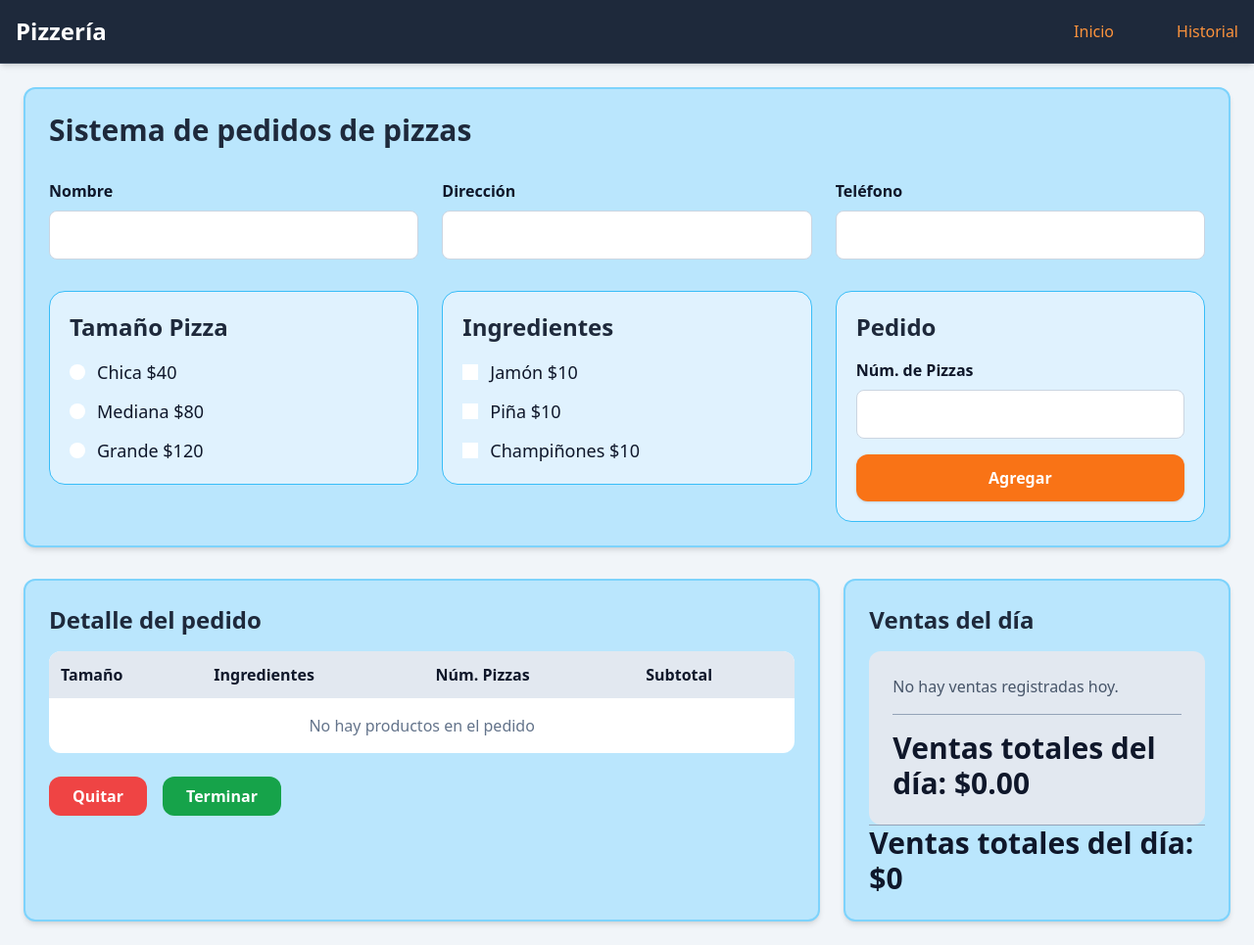
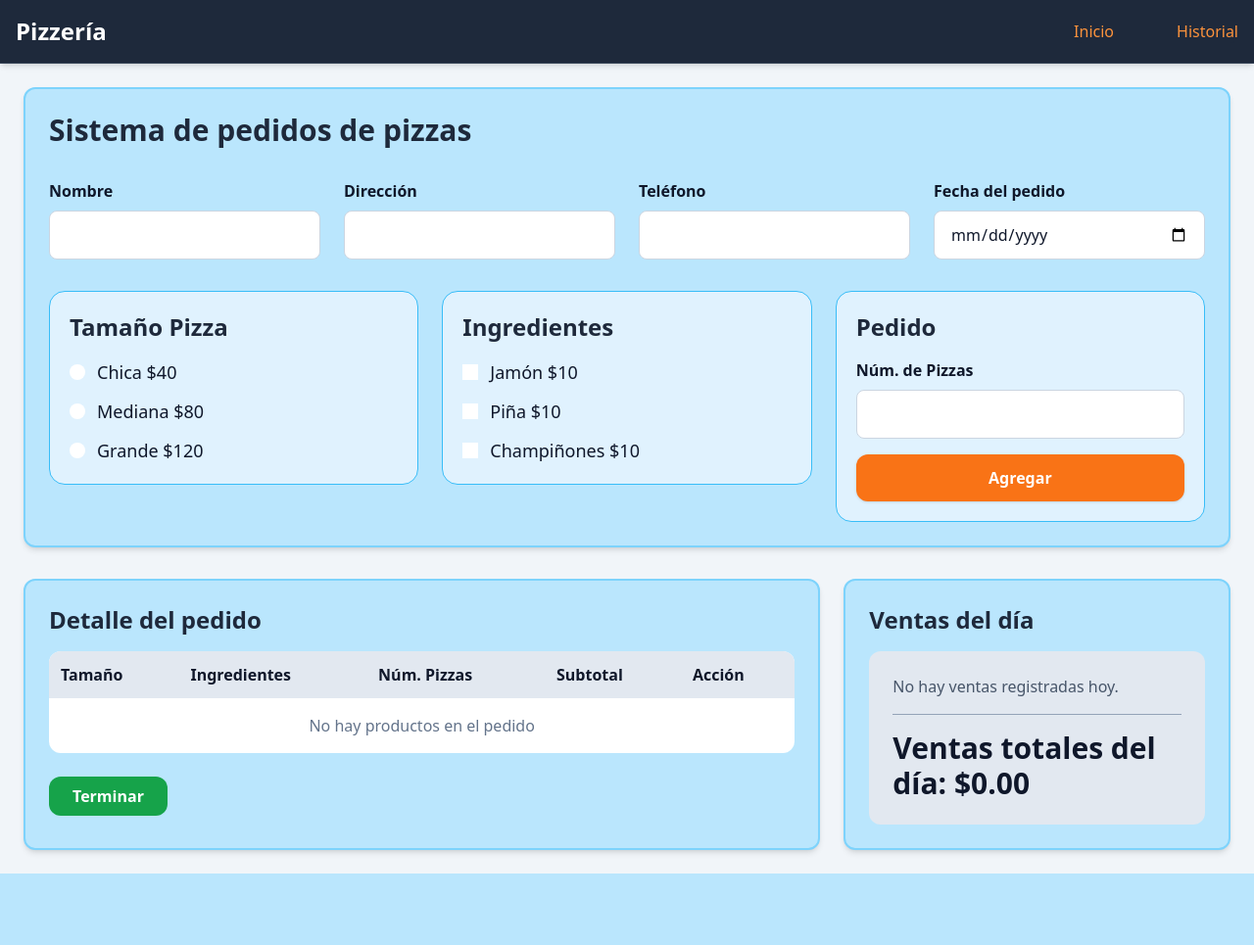
Before and after one commit to IDGS-805-23001515/examePizzas, a Flask app: page / in a window 1280 px wide. Shown: the whole page at 98% size. After the commit the page ends 892 px from the top, so only its background shows below. Run offline with Flask 3, Linux system fonts and the light colour scheme; data comes from the database, SQL or seed files in the repository; parts of the project's set-up code (start-up, migrations or seed data) failed here and were passed over; some libraries are stand-ins or nearby versions.

Commit message:
Revisado y con cambios en el salon

```diff
--- a/forms.py
+++ b/forms.py
@@ -1,6 +1,8 @@
 from flask_wtf import FlaskForm
 from wtforms import StringField, RadioField, SelectMultipleField, IntegerField, widgets
 from wtforms.validators import DataRequired, NumberRange
+from wtforms.fields import DateField
+
 
 class MultiCheckboxField(SelectMultipleField):
     widget = widgets.ListWidget(prefix_label=False)
@@ -21,6 +23,12 @@ class PizzaForm(FlaskForm):
         validators=[DataRequired()]
     )
 
+    fecha = DateField(
+    "Fecha del pedido",
+    format="%Y-%m-%d",
+    validators=[DataRequired()]
+)
+
     ingredientes = MultiCheckboxField(
         "Ingredientes",
         choices=[
--- a/pizzas/routes.py
+++ b/pizzas/routes.py
@@ -21,6 +21,7 @@ PRECIOS_INGREDIENTES = {
 
 
 
+
 @pizzas.route("/", methods=["GET"])
 @pizzas.route("/index", methods=["GET"])
 def index():
@@ -30,6 +31,13 @@ def index():
         session["detalle_pedido"] = []
 
     detalle_pedido = session["detalle_pedido"]
+
+    if detalle_pedido:
+        primer_item = detalle_pedido[0]
+        form.nombre.data = primer_item["nombre"]
+        form.direccion.data = primer_item["direccion"]
+        form.telefono.data = primer_item["telefono"]
+        form.fecha.data = datetime.strptime(primer_item["fecha"], "%Y-%m-%d").date()
 
     pedidos_hoy = Pedido.query.filter(Pedido.fecha == date.today()).all()
 
@@ -51,8 +59,6 @@ def index():
         total_dia=total_dia
     )
 
-
-
 @pizzas.route("/agregar", methods=["POST"])
 def agregar():
     form = PizzaForm()
@@ -67,6 +73,7 @@ def agregar():
     tamano = form.tamano.data
     ingredientes = form.ingredientes.data
     cantidad = form.cantidad.data
+    fecha = form.fecha.data
 
     precio_tamano = PRECIOS_TAMANO.get(tamano, 0)
     total_ingredientes = sum(PRECIOS_INGREDIENTES.get(i, 0) for i in ingredientes)
@@ -84,7 +91,8 @@ def agregar():
         "subtotal": subtotal,
         "nombre": form.nombre.data,
         "direccion": form.direccion.data,
-        "telefono": form.telefono.data
+        "telefono": form.telefono.data,
+        "fecha": str(fecha)
     })
 
     session["detalle_pedido"] = detalle_pedido
@@ -94,20 +102,20 @@ def agregar():
     return redirect(url_for("pizzas.index"))
 
 
-
 @pizzas.route("/quitar", methods=["POST"])
 def quitar():
+    indice = int(request.form.get("indice"))
+
     if "detalle_pedido" in session:
         detalle_pedido = session["detalle_pedido"]
 
-        if detalle_pedido:
-            detalle_pedido.pop()
+        if 0 <= indice < len(detalle_pedido):
+            detalle_pedido.pop(indice)
             session["detalle_pedido"] = detalle_pedido
             session.modified = True
-            flash("Última pizza eliminada.", "info")
+            flash("Pizza eliminada correctamente.", "info")
 
     return redirect(url_for("pizzas.index"))
-
 
 
 @pizzas.route("/terminar", methods=["POST"])
@@ -122,9 +130,14 @@ def terminar():
     nombre = primer_item["nombre"]
     direccion = primer_item["direccion"]
     telefono = primer_item["telefono"]
+    fecha_pedido = primer_item.get("fecha")
 
     if not nombre or not direccion or not telefono:
         flash("Faltan datos del cliente.", "danger")
+        return redirect(url_for("pizzas.index"))
+
+    if not fecha_pedido:
+        flash("Falta la fecha del pedido.", "danger")
         return redirect(url_for("pizzas.index"))
 
     try:
@@ -138,9 +151,11 @@ def terminar():
 
         total_pedido = sum(item["subtotal"] for item in detalle_pedido)
 
+        fecha_convertida = datetime.strptime(fecha_pedido, "%Y-%m-%d").date()
+
         pedido = Pedido(
             id_cliente=cliente.id_cliente,
-            fecha=date.today(),
+            fecha=fecha_convertida,
             total=total_pedido
         )
         db.session.add(pedido)
@@ -188,16 +203,16 @@ def historial():
         .join(Cliente, Pedido.id_cliente == Cliente.id_cliente)
     )
 
-    # Filtro por cliente
+
     if buscar:
         query = query.filter(Cliente.nombre.ilike(f"%{buscar}%"))
 
-    # Filtro por fecha inicio
+
     if fecha_inicio:
         fecha_inicio_obj = datetime.strptime(fecha_inicio, "%Y-%m-%d").date()
         query = query.filter(Pedido.fecha >= fecha_inicio_obj)
 
-    # Filtro por fecha fin
+
     if fecha_fin:
         fecha_fin_obj = datetime.strptime(fecha_fin, "%Y-%m-%d").date()
         query = query.filter(Pedido.fecha <= fecha_fin_obj)
--- a/static/dist/output.css
+++ b/static/dist/output.css
@@ -50,7 +50,6 @@
     --color-rose-800: oklch(45.5% 0.188 13.697);
     --color-rose-900: oklch(41% 0.159 10.272);
     --color-rose-950: oklch(27.1% 0.105 12.094);
-    --color-slate-50: oklch(98.4% 0.003 247.858);
     --color-slate-100: oklch(96.8% 0.007 247.896);
     --color-slate-200: oklch(92.9% 0.013 255.508);
     --color-slate-300: oklch(86.9% 0.022 252.894);
@@ -64,6 +63,7 @@
     --color-gray-100: oklch(96.7% 0.003 264.542);
     --color-gray-200: oklch(92.8% 0.006 264.531);
     --color-gray-400: oklch(70.7% 0.022 261.325);
+    --color-gray-500: oklch(55.1% 0.027 264.364);
     --color-gray-600: oklch(44.6% 0.03 256.802);
     --color-gray-700: oklch(37.3% 0.034 259.733);
     --color-gray-800: oklch(27.8% 0.033 256.848);
@@ -85,7 +85,6 @@
     --font-weight-medium: 500;
     --font-weight-semibold: 600;
     --font-weight-bold: 700;
-    --font-weight-extrabold: 800;
     --radius-lg: 16px;
     --radius-xl: 0.75rem;
     --radius-2xl: 1rem;
--- a/templates/pizzas/index.html
+++ b/templates/pizzas/index.html
@@ -1,40 +1,33 @@
-{% extends "layout.html" %} {% block container %}
+{% extends "layout.html" %}
+{% block container %}
 
 <section class="bg-sky-200 border-2 border-sky-300 rounded-xl shadow-md p-6">
   <h1 class="text-3xl font-bold text-slate-800 mb-6">
     Sistema de pedidos de pizzas
   </h1>
 
-  <form
-    method="POST"
-    action="{{ url_for('pizzas.agregar') }}"
-    class="space-y-8"
-  >
+  <form method="POST" action="{{ url_for('pizzas.agregar') }}" class="space-y-8">
     {{ form.hidden_tag() }}
 
-    <div class="grid grid-cols-1 md:grid-cols-3 gap-6">
+    <div class="grid grid-cols-1 md:grid-cols-4 gap-6">
       <div>
-        <label class="block font-semibold mb-2"
-          >{{ form.nombre.label.text }}</label
-        >
-        {{ form.nombre(class="w-full rounded-lg border border-slate-300 px-4
-        py-3") }}
+        <label class="block font-semibold mb-2">{{ form.nombre.label.text }}</label>
+        {{ form.nombre(class="w-full rounded-lg border border-slate-300 px-4 py-3") }}
       </div>
 
       <div>
-        <label class="block font-semibold mb-2"
-          >{{ form.direccion.label.text }}</label
-        >
-        {{ form.direccion(class="w-full rounded-lg border border-slate-300 px-4
-        py-3") }}
+        <label class="block font-semibold mb-2">{{ form.direccion.label.text }}</label>
+        {{ form.direccion(class="w-full rounded-lg border border-slate-300 px-4 py-3") }}
       </div>
 
       <div>
-        <label class="block font-semibold mb-2"
-          >{{ form.telefono.label.text }}</label
-        >
-        {{ form.telefono(class="w-full rounded-lg border border-slate-300 px-4
-        py-3") }}
+        <label class="block font-semibold mb-2">{{ form.telefono.label.text }}</label>
+        {{ form.telefono(class="w-full rounded-lg border border-slate-300 px-4 py-3") }}
+      </div>
+
+      <div>
+        <label class="block font-semibold mb-2">{{ form.fecha.label.text }}</label>
+        {{ form.fecha(class="w-full rounded-lg border border-slate-300 px-4 py-3") }}
       </div>
     </div>
 
@@ -65,16 +58,11 @@
 
       <div class="bg-sky-100 border border-sky-400 rounded-2xl p-5">
         <h3 class="text-2xl font-bold text-slate-800 mb-4">Pedido</h3>
-        <label class="block font-semibold mb-2"
-          >{{ form.cantidad.label.text }}</label
-        >
-        {{ form.cantidad(class="w-full rounded-lg border border-slate-300 px-4
-        py-3 mb-4") }}
+        <label class="block font-semibold mb-2">{{ form.cantidad.label.text }}</label>
+        {{ form.cantidad(class="w-full rounded-lg border border-slate-300 px-4 py-3 mb-4") }}
 
-        <button
-          type="submit"
-          class="w-full bg-orange-500 hover:bg-orange-600 text-white font-bold py-3 px-4 rounded-xl shadow"
-        >
+        <button type="submit"
+          class="w-full bg-orange-500 hover:bg-orange-600 text-white font-bold py-3 px-4 rounded-xl shadow">
           Agregar
         </button>
       </div>
@@ -83,9 +71,7 @@
 </section>
 
 <section class="grid grid-cols-1 lg:grid-cols-3 gap-6 mt-8">
-  <div
-    class="lg:col-span-2 bg-sky-200 border-2 border-sky-300 rounded-xl shadow-md p-6"
-  >
+  <div class="lg:col-span-2 bg-sky-200 border-2 border-sky-300 rounded-xl shadow-md p-6">
     <h2 class="text-2xl font-bold text-slate-800 mb-4">Detalle del pedido</h2>
 
     <div class="overflow-x-auto">
@@ -96,6 +82,7 @@
             <th class="p-3 text-left">Ingredientes</th>
             <th class="p-3 text-left">Núm. Pizzas</th>
             <th class="p-3 text-left">Subtotal</th>
+            <th class="p-3 text-left">Acción</th>
           </tr>
         </thead>
         <tbody>
@@ -105,10 +92,19 @@
             <td class="p-3">{{ pizza.ingredientes }}</td>
             <td class="p-3">{{ pizza.cantidad }}</td>
             <td class="p-3">${{ pizza.subtotal }}</td>
+            <td class="p-3">
+              <form method="POST" action="{{ url_for('pizzas.quitar') }}">
+                {{ form.hidden_tag() }}
+                <input type="hidden" name="indice" value="{{ loop.index0 }}">
+                <button type="submit" class="bg-red-500 hover:bg-red-600 text-white px-3 py-1 rounded">
+                  Quitar
+                </button>
+              </form>
+            </td>
           </tr>
           {% else %}
           <tr>
-            <td colspan="4" class="p-4 text-center text-slate-500">
+            <td colspan="5" class="p-4 text-center text-slate-500">
               No hay productos en el pedido
             </td>
           </tr>
@@ -117,23 +113,10 @@
       </table>
     </div>
 
-    <div class="flex gap-4 mt-6">
-      <form method="POST" action="{{ url_for('pizzas.quitar') }}">
-        {{ form.hidden_tag() }}
-        <button
-          type="submit"
-          class="bg-red-500 hover:bg-red-600 text-white font-bold py-2 px-6 rounded-xl"
-        >
-          Quitar
-        </button>
-      </form>
-
+    <div class="mt-6">
       <form method="POST" action="{{ url_for('pizzas.terminar') }}">
         {{ form.hidden_tag() }}
-        <button
-          type="submit"
-          class="bg-green-600 hover:bg-green-700 text-white font-bold py-2 px-6 rounded-xl"
-        >
+        <button type="submit" class="bg-green-600 hover:bg-green-700 text-white font-bold py-2 px-6 rounded-xl">
           Terminar
         </button>
       </form>
@@ -158,11 +141,6 @@
       <p class="text-3xl font-bold">
         Ventas totales del día: ${{ "%.2f"|format(total_dia) }}
       </p>
-
-</div>
-      <hr class="border-slate-400" />
-
-      <p class="text-3xl font-bold">Ventas totales del día: ${{ total_dia }}</p>
     </div>
   </div>
 </section>
```
Also changed, not shown: other parts of static/dist/output.css (+40 -3 lines). Lines whose indentation alone changed are shown as unchanged.
